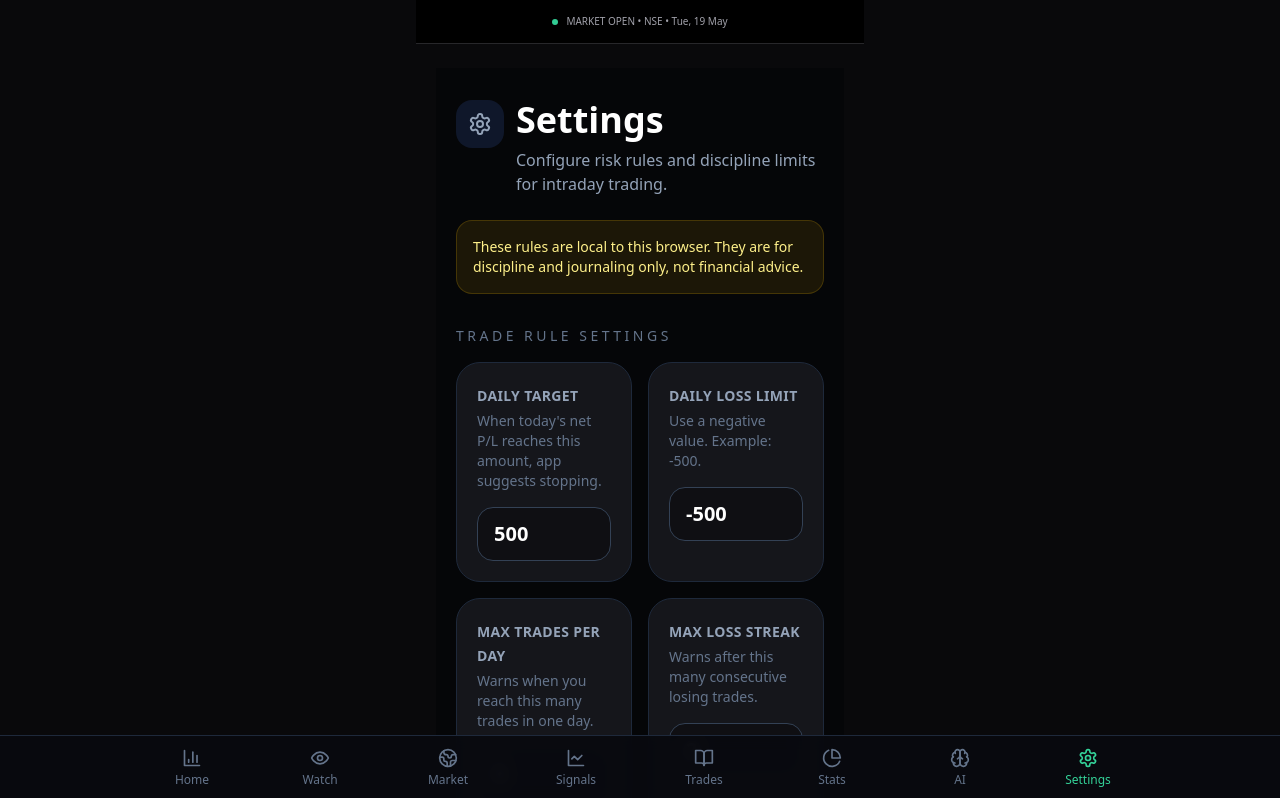
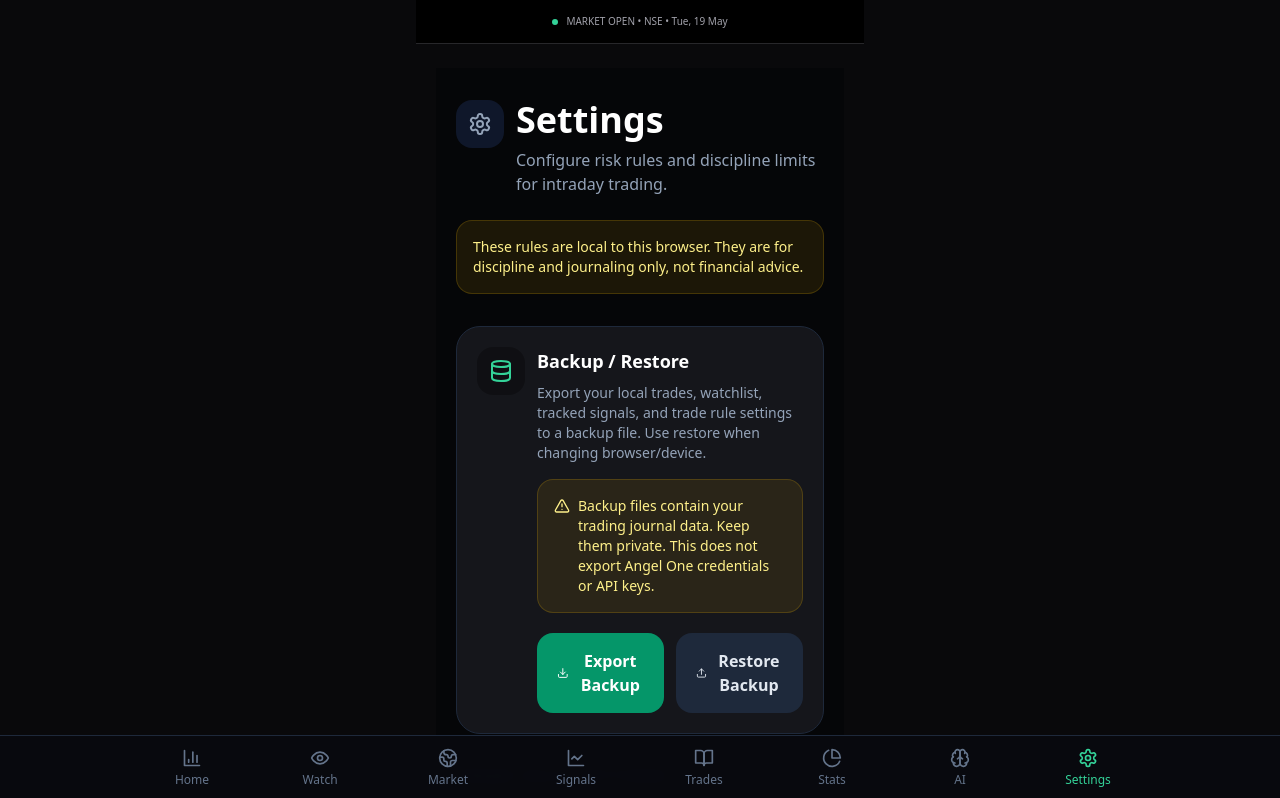
Before and after one commit to kaushikin/intraday-stock-tracker-india, a Next.js app: page /settings in a window 1280 px wide. Shown: the top 798 px of the page. Built offline with nearby package versions, Linux system fonts and the light colour scheme.

Commit message:
Add local data backup and restore

```diff
--- a/app/settings/page.tsx
+++ b/app/settings/page.tsx
@@ -10,6 +10,7 @@ import {
   TrendingDown,
 } from 'lucide-react';
 import { useApp } from '@/contexts/AppContext';
+import BackupRestorePanel from '@/components/BackupRestorePanel';
 import {
   DEFAULT_TRADE_RULES,
   evaluateTradeRules,
@@ -137,6 +138,8 @@ export default function SettingsPage() {
           These rules are local to this browser. They are for discipline and
           journaling only, not financial advice.
         </div>
+
+        <BackupRestorePanel />
 
         <section className="mt-8">
           <h2 className="mb-4 text-sm uppercase tracking-[0.25em] text-slate-500">
--- /dev/null
+++ b/components/BackupRestorePanel.tsx
@@ -0,0 +1,260 @@
+'use client';
+
+import { useRef, useState } from 'react';
+import { AlertTriangle, Database, Download, Upload } from 'lucide-react';
+import { TRADE_RULE_SETTINGS_KEY } from '@/lib/tradeRules';
+
+const BACKUP_VERSION = 1;
+
+const STORAGE_KEYS = {
+  watchlist: 'watchlist',
+  trades: 'trades',
+  trackedSignals: 'tracked_signals_v1',
+  tradeRuleSettings: TRADE_RULE_SETTINGS_KEY,
+};
+
+type AppBackupFile = {
+  app: 'intraday-stock-tracker-india';
+  version: number;
+  exportedAt: string;
+  data: {
+    watchlist: unknown;
+    trades: unknown;
+    trackedSignals: unknown;
+    tradeRuleSettings: unknown;
+  };
+};
+
+function safeJsonParse(value: string | null) {
+  if (!value) return null;
+
+  try {
+    return JSON.parse(value);
+  } catch {
+    return null;
+  }
+}
+
+function getBackupFilename() {
+  const now = new Date();
+
+  const yyyy = now.getFullYear();
+  const mm = String(now.getMonth() + 1).padStart(2, '0');
+  const dd = String(now.getDate()).padStart(2, '0');
+  const hh = String(now.getHours()).padStart(2, '0');
+  const min = String(now.getMinutes()).padStart(2, '0');
+
+  return `intraday-stock-tracker-backup-${yyyy}-${mm}-${dd}-${hh}${min}.json`;
+}
+
+function downloadJson(filename: string, data: unknown) {
+  const json = JSON.stringify(data, null, 2);
+
+  const blob = new Blob([json], {
+    type: 'application/json;charset=utf-8',
+  });
+
+  const url = URL.createObjectURL(blob);
+
+  const link = document.createElement('a');
+  link.href = url;
+  link.download = filename;
+  link.style.display = 'none';
+
+  document.body.appendChild(link);
+  link.click();
+  document.body.removeChild(link);
+
+  URL.revokeObjectURL(url);
+}
+
+function isValidBackup(input: any): input is AppBackupFile {
+  return (
+    input &&
+    input.app === 'intraday-stock-tracker-india' &&
+    typeof input.version === 'number' &&
+    input.data &&
+    typeof input.data === 'object'
+  );
+}
+
+export default function BackupRestorePanel() {
+  const fileInputRef = useRef<HTMLInputElement | null>(null);
+
+  const [statusMessage, setStatusMessage] = useState('');
+  const [errorMessage, setErrorMessage] = useState('');
+
+  function handleExportBackup() {
+    setStatusMessage('');
+    setErrorMessage('');
+
+    const backup: AppBackupFile = {
+      app: 'intraday-stock-tracker-india',
+      version: BACKUP_VERSION,
+      exportedAt: new Date().toISOString(),
+      data: {
+        watchlist: safeJsonParse(localStorage.getItem(STORAGE_KEYS.watchlist)),
+        trades: safeJsonParse(localStorage.getItem(STORAGE_KEYS.trades)),
+        trackedSignals: safeJsonParse(
+          localStorage.getItem(STORAGE_KEYS.trackedSignals)
+        ),
+        tradeRuleSettings: safeJsonParse(
+          localStorage.getItem(STORAGE_KEYS.tradeRuleSettings)
+        ),
+      },
+    };
+
+    downloadJson(getBackupFilename(), backup);
+
+    setStatusMessage('Backup exported successfully.');
+  }
+
+  function openImportPicker() {
+    setStatusMessage('');
+    setErrorMessage('');
+    fileInputRef.current?.click();
+  }
+
+  async function handleImportFile(event: React.ChangeEvent<HTMLInputElement>) {
+    setStatusMessage('');
+    setErrorMessage('');
+
+    const file = event.target.files?.[0];
+
+    event.target.value = '';
+
+    if (!file) return;
+
+    if (!file.name.endsWith('.json')) {
+      setErrorMessage('Please select a valid .json backup file.');
+      return;
+    }
+
+    try {
+      const text = await file.text();
+      const parsed = JSON.parse(text);
+
+      if (!isValidBackup(parsed)) {
+        setErrorMessage('This does not look like a valid app backup file.');
+        return;
+      }
+
+      const confirmed = window.confirm(
+        [
+          'Restore this backup?',
+          '',
+          'This will replace your current local app data:',
+          '• Watchlist',
+          '• Trades',
+          '• Tracked signals',
+          '• Trade rule settings',
+          '',
+          'Continue?',
+        ].join('\n')
+      );
+
+      if (!confirmed) return;
+
+      localStorage.setItem(
+        STORAGE_KEYS.watchlist,
+        JSON.stringify(parsed.data.watchlist || [])
+      );
+
+      localStorage.setItem(
+        STORAGE_KEYS.trades,
+        JSON.stringify(parsed.data.trades || [])
+      );
+
+      localStorage.setItem(
+        STORAGE_KEYS.trackedSignals,
+        JSON.stringify(parsed.data.trackedSignals || [])
+      );
+
+      if (parsed.data.tradeRuleSettings) {
+        localStorage.setItem(
+          STORAGE_KEYS.tradeRuleSettings,
+          JSON.stringify(parsed.data.tradeRuleSettings)
+        );
+      }
+
+      window.dispatchEvent(new Event('tradeRulesUpdated'));
+      window.dispatchEvent(new Event('storage'));
+
+      setStatusMessage('Backup restored successfully. Reloading app...');
+
+      setTimeout(() => {
+        window.location.reload();
+      }, 800);
+    } catch (error) {
+      console.error(error);
+      setErrorMessage('Could not import backup. File may be damaged.');
+    }
+  }
+
+  return (
+    <section className="mt-8 rounded-3xl border border-slate-800 bg-[#15161b] p-5">
+      <div className="flex items-start gap-3">
+        <div className="rounded-2xl bg-black/30 p-3 text-emerald-400">
+          <Database className="h-6 w-6" />
+        </div>
+
+        <div className="flex-1">
+          <h2 className="text-lg font-bold text-white">Backup / Restore</h2>
+
+          <p className="mt-2 text-sm text-slate-400">
+            Export your local trades, watchlist, tracked signals, and trade rule
+            settings to a backup file. Use restore when changing browser/device.
+          </p>
+
+          <div className="mt-4 rounded-2xl border border-yellow-500/20 bg-yellow-500/10 p-4 text-sm text-yellow-200">
+            <div className="flex gap-2">
+              <AlertTriangle className="mt-0.5 h-4 w-4 shrink-0" />
+              <p>
+                Backup files contain your trading journal data. Keep them private.
+                This does not export Angel One credentials or API keys.
+              </p>
+            </div>
+          </div>
+
+          <div className="mt-5 grid grid-cols-1 gap-3 sm:grid-cols-2">
+            <button
+              onClick={handleExportBackup}
+              className="flex items-center justify-center gap-2 rounded-2xl bg-emerald-600 px-5 py-4 font-bold text-white active:scale-[0.985]"
+            >
+              <Download className="h-5 w-5" />
+              Export Backup
+            </button>
+
+            <button
+              onClick={openImportPicker}
+              className="flex items-center justify-center gap-2 rounded-2xl bg-slate-800 px-5 py-4 font-bold text-slate-200 active:scale-[0.985]"
+            >
+              <Upload className="h-5 w-5" />
+              Restore Backup
+            </button>
+          </div>
+
+          <input
+            ref={fileInputRef}
+            type="file"
+            accept="application/json,.json"
+            onChange={handleImportFile}
+            className="hidden"
+          />
+
+          {statusMessage && (
+            <div className="mt-4 rounded-2xl border border-green-500/20 bg-green-500/10 p-4 text-sm text-green-300">
+              {statusMessage}
+            </div>
+          )}
+
+          {errorMessage && (
+            <div className="mt-4 rounded-2xl border border-red-500/20 bg-red-500/10 p-4 text-sm text-red-300">
+              {errorMessage}
+            </div>
+          )}
+        </div>
+      </div>
+    </section>
+  );
+}
```
